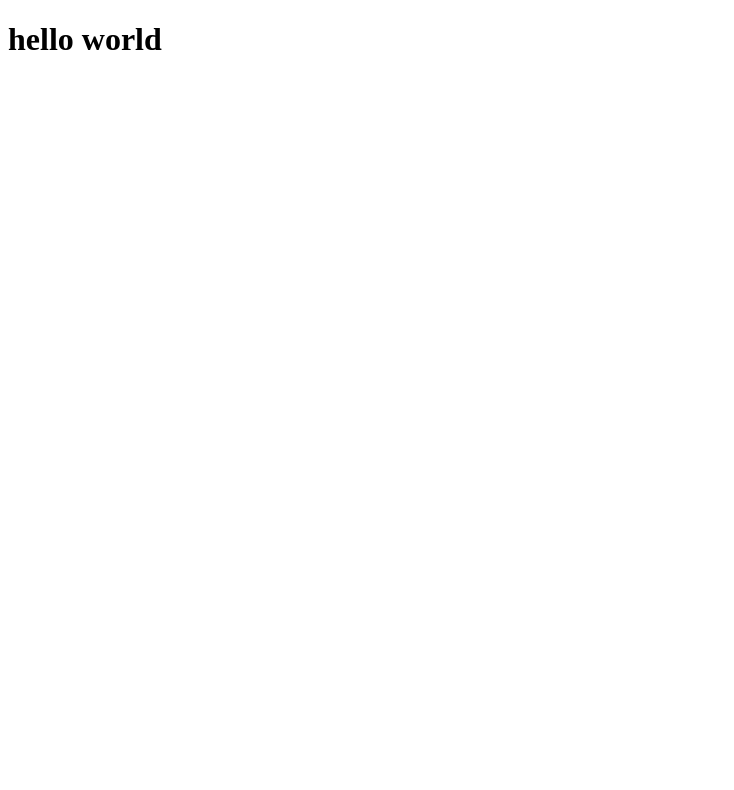
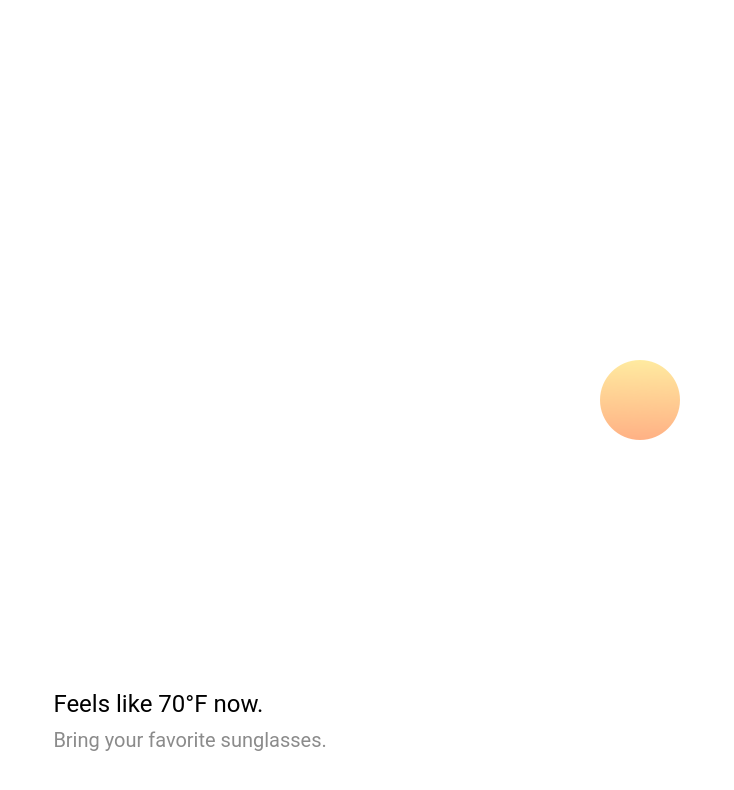
Before and after one commit to ncucciniello/feelslike.today, a website: page public/index.html in a window 1280 px wide. Shown: the whole page, without its empty margins (0-734 px from the left). Drawn offline with Linux system fonts and the light colour scheme.

Commit message:
add html and styles

```diff
--- a/public/index.html
+++ b/public/index.html
@@ -8,6 +8,10 @@
   <script src="/script.js" type="text/javascript" charset="utf-8" async defer></script>
 </head>
 <body>
-  <h1>hello world</h1>
+  <img id="icon" src="/assets/sunny.png" alt="">
+  <div id="text">
+    <h1>Feels like <span id="temp"> 70°F </span> now.</h1>
+    <h2 id ="string">Bring your favorite sunglasses.</h2>
+  </div>
 </body>
 </html>
--- a/public/main.css
+++ b/public/main.css
@@ -0,0 +1,40 @@
+* {
+  margin: 0;
+  padding: 0;
+  -webkit-font-smoothing: antialiased;
+}
+
+html {
+  width:100%;
+  height:100%;
+}
+
+img {
+  top: 50%;
+  left: 50%;
+  width: 80px;
+  height: 80px;
+  margin-top: -40px;
+  margin-left: -40px;
+  position: absolute;
+}
+
+h1 {
+  font-size: 24px;
+  font-weight: 400;
+  margin-bottom: 10px;
+  font-family: Roboto;
+}
+
+h2 {
+  font-family: Roboto;
+  font-weight: 400;
+  font-size: 20px;
+  color: #8B8B8B;
+}
+
+#text {
+  bottom: 6vh;
+  left: 4.17vw;
+  position: fixed;
+}
```
